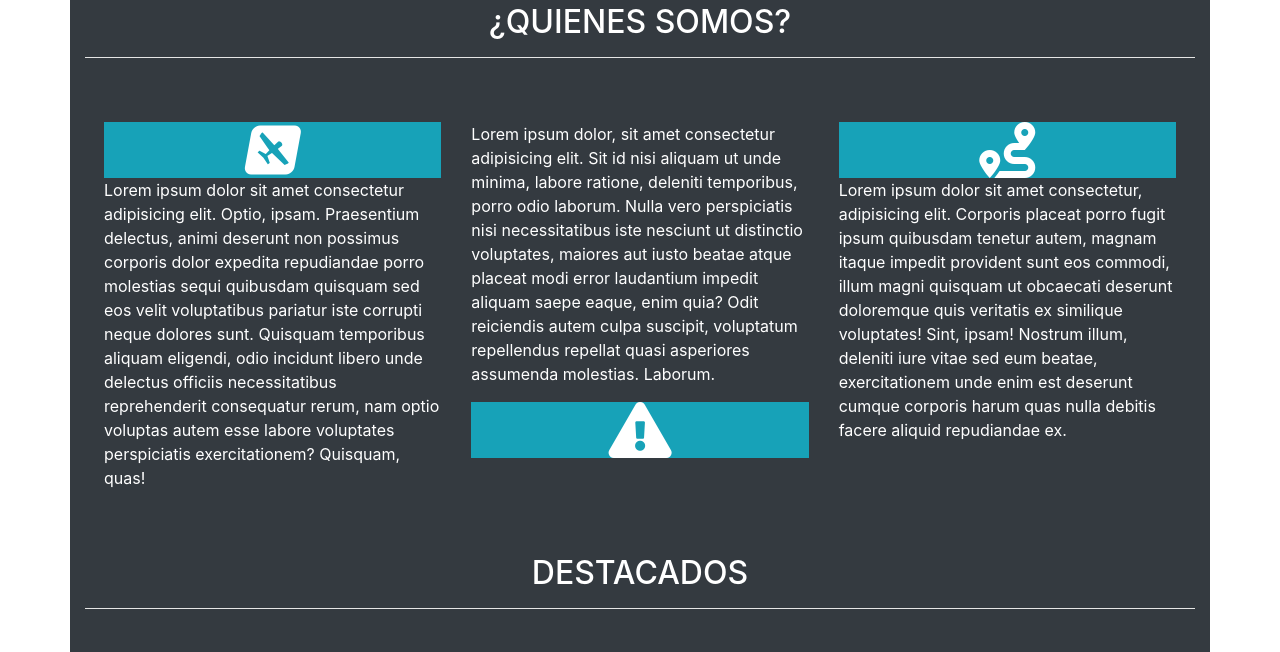
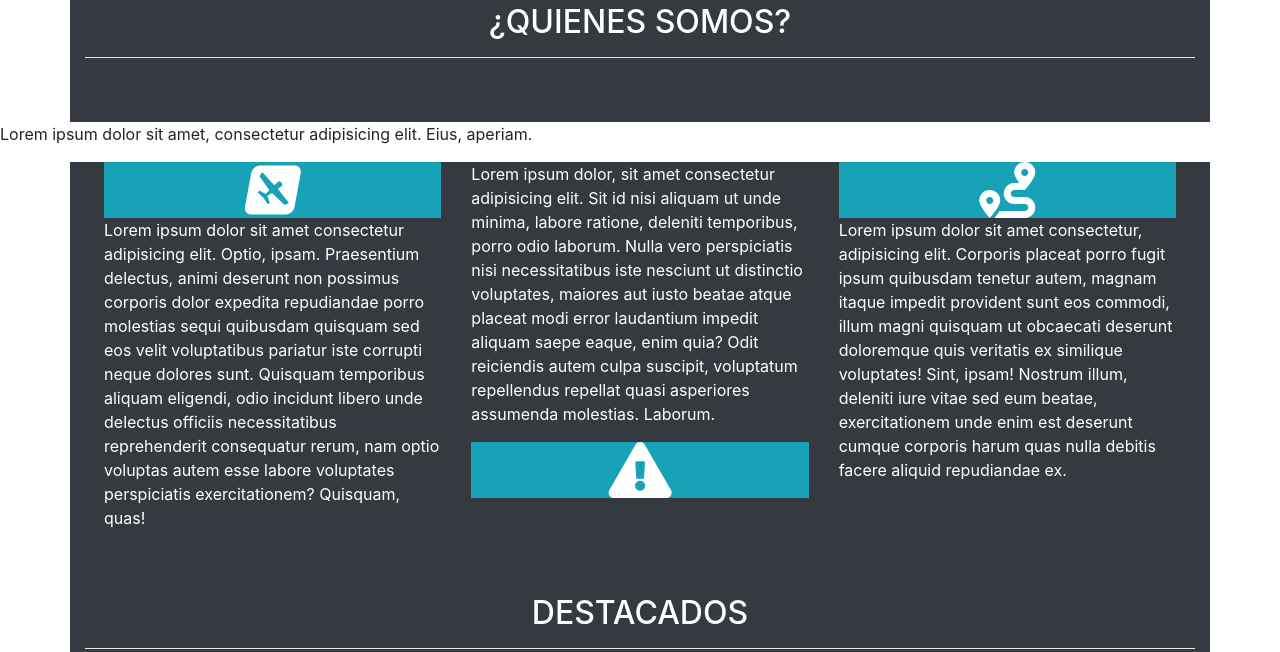
Before and after one commit to angelamedina/Viajes-Chile, a plain HTML site: page index.html in a window 1280 px wide. Shown: the part 878-1530 px from the top of the page. Drawn offline with nearby package versions, Linux system fonts and the light colour scheme; a script that the page names is missing; files whose address does not match are found by name.

Commit message:
addet new text to the index ofviajes chile

```diff
--- a/index.html
+++ b/index.html
@@ -93,8 +93,12 @@
      <!--agregando QUIENES SOMOSS-->
 
       <div class="container descripcion pt-5 pb-5  bg-dark text-white text-center d-none d-md-block" id="Quienessomos">
-        <h2>¿QUIENES SOMOS?</h2><hr class="bg-white">
+        <h2>¿QUIENES SOMOS? </h2><hr class="bg-white">
       </div>
+
+      <section class="parrafo">
+        <p>Lorem ipsum dolor sit amet, consectetur adipisicing elit. Eius, aperiam.</p>
+      </section>
 
     <section class="container bg-dark text-white d-none d-md-block ">
           <div class="row ml-1 mr-1 ">
```
